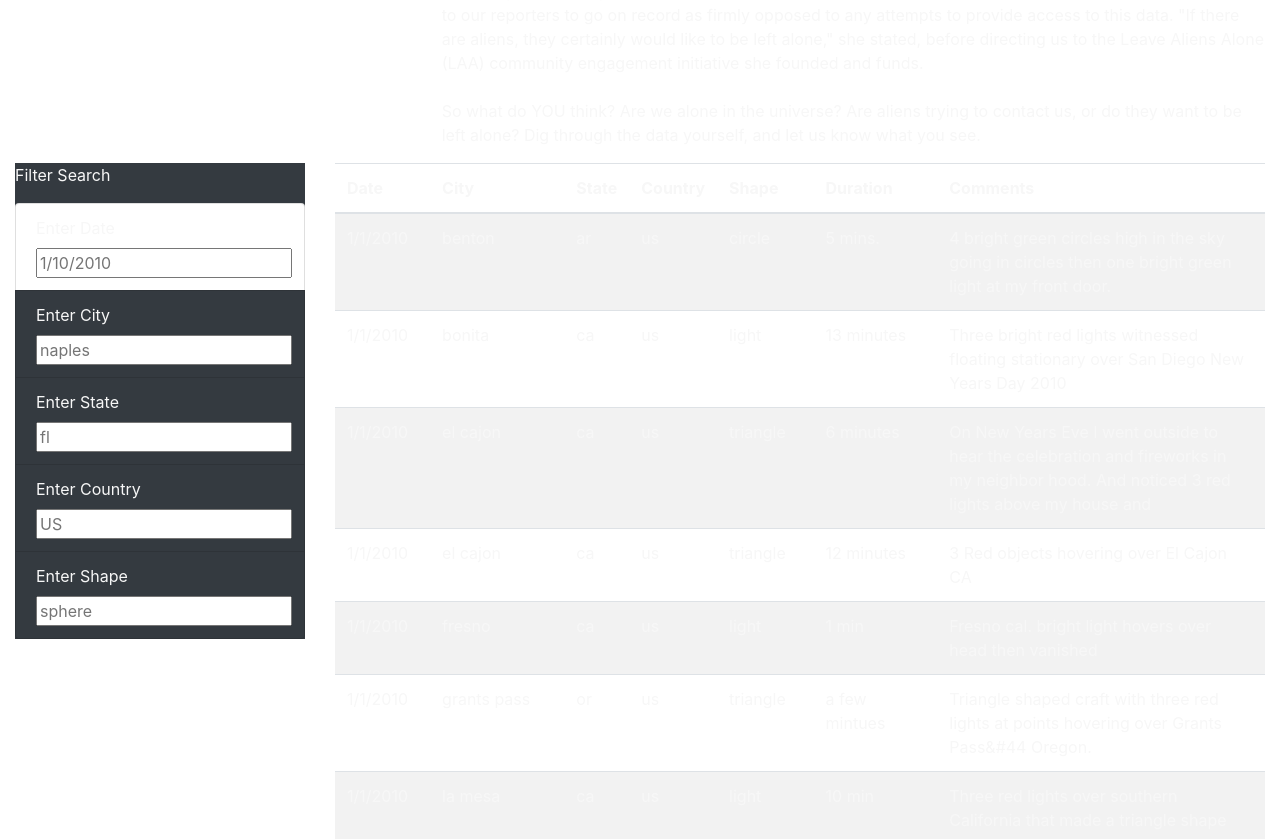
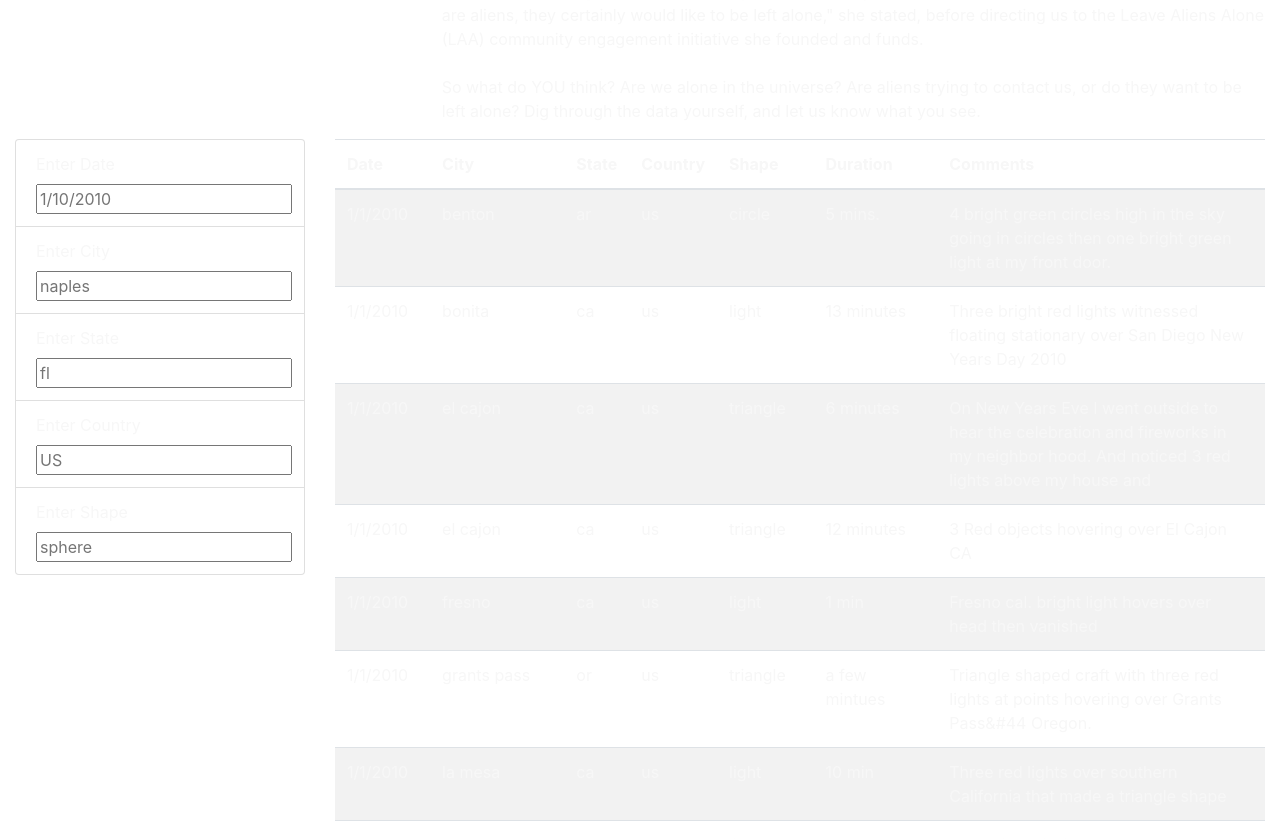
Before and after one commit to ctaggart2015/UFOs, a plain HTML site: page index.html in a window 1280 px wide. Shown: the part 600-1439 px from the top of the page. Drawn offline with nearby package versions, Linux system fonts and the light colour scheme.

Commit message:
Add files via upload

```diff
--- a/index.html
+++ b/index.html
@@ -13,7 +13,8 @@
     />
     <link rel="stylesheet" href="static/css/style.css">
 </head>
-<body> class="bg-dark">
+<body>
+  <form class= "rgb(255,255,255)">
     <div class="wrapper">
         <nav class="navbar navbar-dark bg-dark navbar-expand-lg">
             <a class="navbar-brand" href="index.html">UFO Sightings</a>
@@ -39,26 +40,25 @@
     <div class="container-fluid">
         <div class="row">
           <div class="col-md-3">
-            <form class="bg-dark">
-                <p>Filter Search</p>
-                <ul class="list-group bg-dark">
+            <form class="rgb(255, 255, 255)">
+                <ul class="list-group rgb(255, 255, 255)">
                     <li class="list-group-item">
                         <label for="date">Enter Date</label>
                         <input type="text" placeholder="1/10/2010" id="datetime" />
                     </li>
-                    <li class="list-group-item bg-dark">
+                    <li class="list-group-item rgb(255, 255, 255)">
                       <label for="city">Enter City</label>
                       <input type="text" placeholder="naples" id="city" />
                   </li>
-                  <li class="list-group-item bg-dark">
+                  <li class="list-group-item rgb(255, 255, 255)">
                       <label for="state">Enter State</label>
                       <input type="text" placeholder="fl" id="state" />
                   </li>
-                  <li class="list-group-item bg-dark">
+                  <li class="list-group-item rgb(255, 255, 255)">
                       <label for="country">Enter Country</label>
                       <input type="text" placeholder="US" id="country" />
                   </li>
-                  <li class="list-group-item bg-dark">
+                  <li class="list-group-item rgb(255, 255, 255)">
                       <label for="shape">Enter Shape</label>
                       <input type="text" placeholder="sphere" id="shape" />
                   </li>
```
